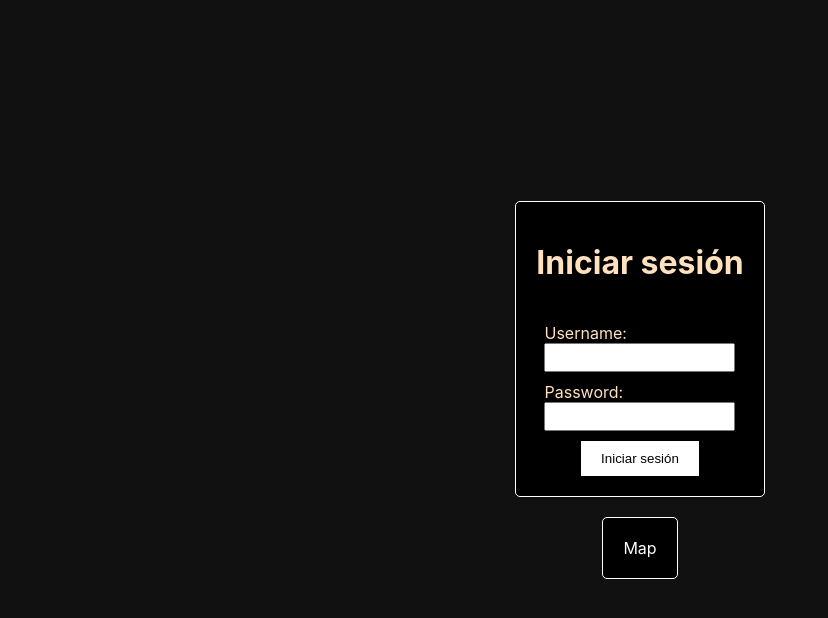
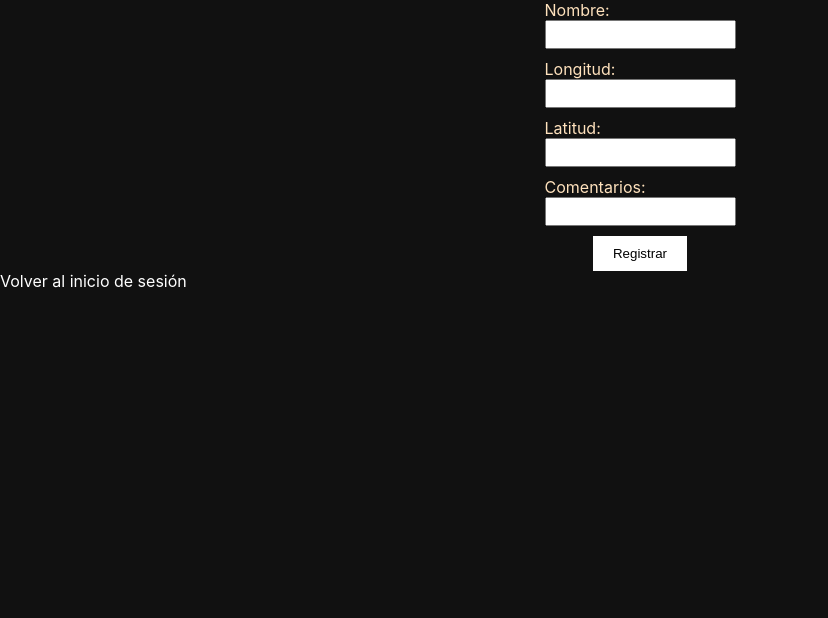
Before and after one commit to winandtu/App-InventoryMg, a React (Create React App) app in the folder src/frontend/my-app/: page /pointRegisterOp in a window 1280 px wide. Before the commit this address led to /login. Shown: the top 618 px of the page, without its empty margins (0-828 px from the left). Built offline with nearby package versions, Linux system fonts and the light colour scheme.

Commit message:
almost operario finished

```diff
--- a/src/frontend/my-app/src/App.js
+++ b/src/frontend/my-app/src/App.js
@@ -6,6 +6,7 @@ import Admin from './components/admin/admin';
 import Operario from './components/operario/operario';
 import PointRegister from './components/points/point';
 import PointsOp from './components/operario/pointsOp';
+import PointRegisterOp from './components/points/pointRegisterOp';
 //import adminDashboard from './components/admin/admin';
 import './App.css';
 
@@ -23,6 +24,7 @@ function App() {
         <Route path="/operario" element={<Operario />} />
         <Route path="/point" element={<PointRegister />} />
         <Route path="/pointsOp" element={<PointsOp />} />
+        <Route path="/pointRegisterOp" element={<PointRegisterOp />} />
 
 
 
--- a/src/frontend/my-app/src/components/operario/operario.js
+++ b/src/frontend/my-app/src/components/operario/operario.js
@@ -41,6 +41,7 @@ const Operario = () => {
           <p>Username: {operario.username}</p>
           <p>id: {operario.id}</p>
           <Link to="/pointsOp">Puntos del operario</Link>
+          <Link to="/pointRegisterOp">Registrar Puntos</Link>
         </div>
 
       ) : (
--- /dev/null
+++ b/src/frontend/my-app/src/components/points/pointRegisterOp.js
@@ -0,0 +1,99 @@
+import React, { useState } from 'react';
+import { Link } from 'react-router-dom';
+import axios from 'axios';
+
+const PointRegisterOp = () => {
+  const [name, setName] = useState('');
+  const [longitude, setLongitude] = useState('');
+  const [latitude, setLatitude] = useState('');
+  const [comments, setComments] = useState('');
+
+  const handleSubmit = async (e) => {
+    e.preventDefault();
+
+    try {
+      const token = localStorage.getItem('token');
+      if (token) {
+        axios.defaults.headers.common['Authorization'] = `Bearer ${token}`;
+
+        const response = await axios.post('/points/create-point', {
+          name,
+          longitude,
+          latitude,
+          comments,
+        });
+
+        if (response.status === 201) {
+          alert('Punto registrado correctamente');
+          setName('');
+          setLongitude('');
+          setLatitude('');
+          setComments('');
+        } else {
+          alert('Error al registrar el punto');
+          console.error('Error al crear el punto');
+        }
+      } else {
+        console.error('Token no encontrado');
+      }
+    } catch (error) {
+      console.error('Error en la solicitud:', error);
+    }
+  };
+
+  return (
+    <div>
+      <form onSubmit={handleSubmit}>
+        <div>
+          <label htmlFor="name">Nombre:</label>
+          <br />
+          <input
+            type="text"
+            id="name"
+            value={name}
+            onChange={(e) => setName(e.target.value)}
+            required
+          />
+        </div>
+        <div>
+          <label htmlFor="longitude">Longitud:</label>
+          <br />
+          <input
+            type="text"
+            id="longitude"
+            value={longitude}
+            onChange={(e) => setLongitude(e.target.value)}
+            required
+          />
+        </div>
+        <div>
+          <label htmlFor="latitude">Latitud:</label>
+          <br />
+          <input
+            type="text"
+            id="latitude"
+            value={latitude}
+            onChange={(e) => setLatitude(e.target.value)}
+            required
+          />
+        </div>
+        <div>
+          <label htmlFor="comments">Comentarios:</label>
+          <br />
+          <input
+            type="text"
+            id="comments"
+            value={comments}
+            onChange={(e) => setComments(e.target.value)}
+            required
+          />
+        </div>
+        <button type="submit">Registrar</button>
+      </form>
+
+      <Link to="/login">Volver al inicio de sesión</Link>
+    </div>
+  );
+};
+
+export default PointRegisterOp;
```
Also changed, not shown: 2 other files (tests, documents, lock files or other folders).
